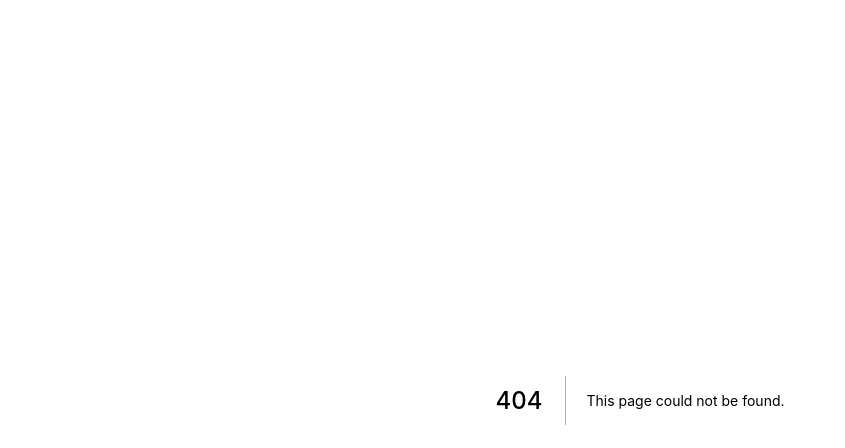
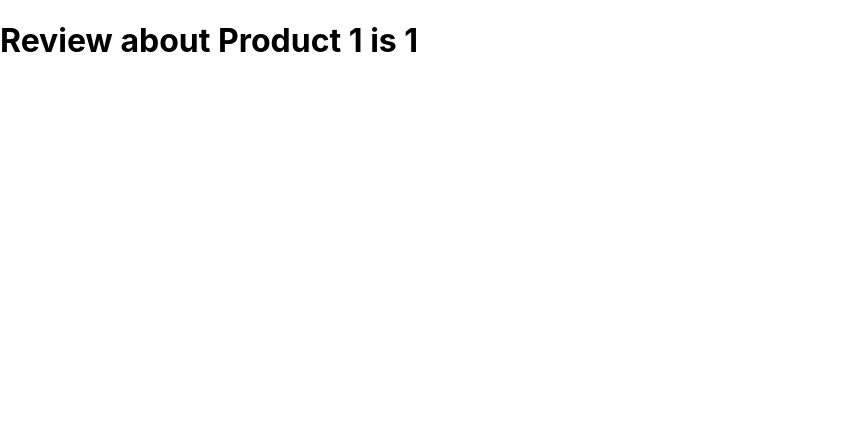
Before and after one commit to Chandraprakash-Darji/reactjs-learning, a Next.js app in the folder nextjs/nect-routing/: page /product/1/review/1 in a window 1280 px wide. Before the commit this address had no page. Shown: the top 448 px of the page, without its empty margins (0-845 px from the left). Built offline with nearby package versions, Linux system fonts and the light colour scheme.

Commit message:
Nested Dyanmic Routes

```diff
--- /dev/null
+++ b/nextjs/nect-routing/pages/product/[productId]/review/[reviewId].tsx
@@ -0,0 +1,10 @@
+import { useRouter } from "next/router";
+import React from "react";
+
+const Review = () => {
+    const router = useRouter();
+    const { productId, reviewId } = router.query;
+    return <h1>Review about Product {productId} is {reviewId} </h1>;
+};
+
+export default Review;
```
Also changed, not shown: nextjs/nect-routing/pages/product/[productId]/index.tsx (renamed from nextjs/nect-routing/pages/product/[productId].tsx).
